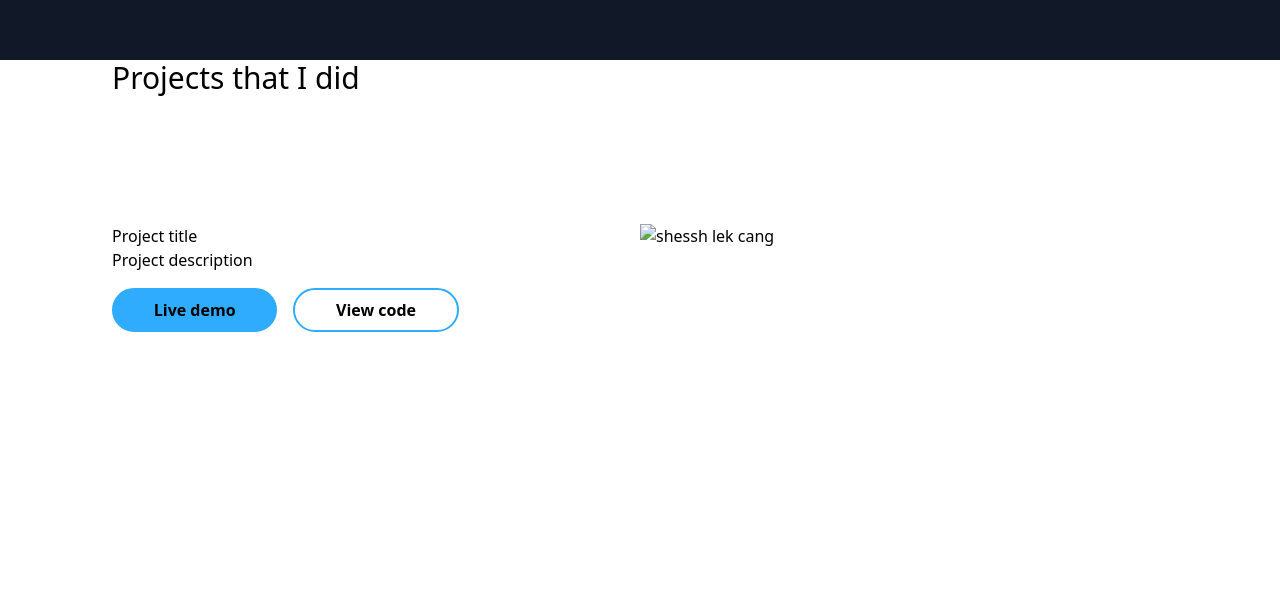
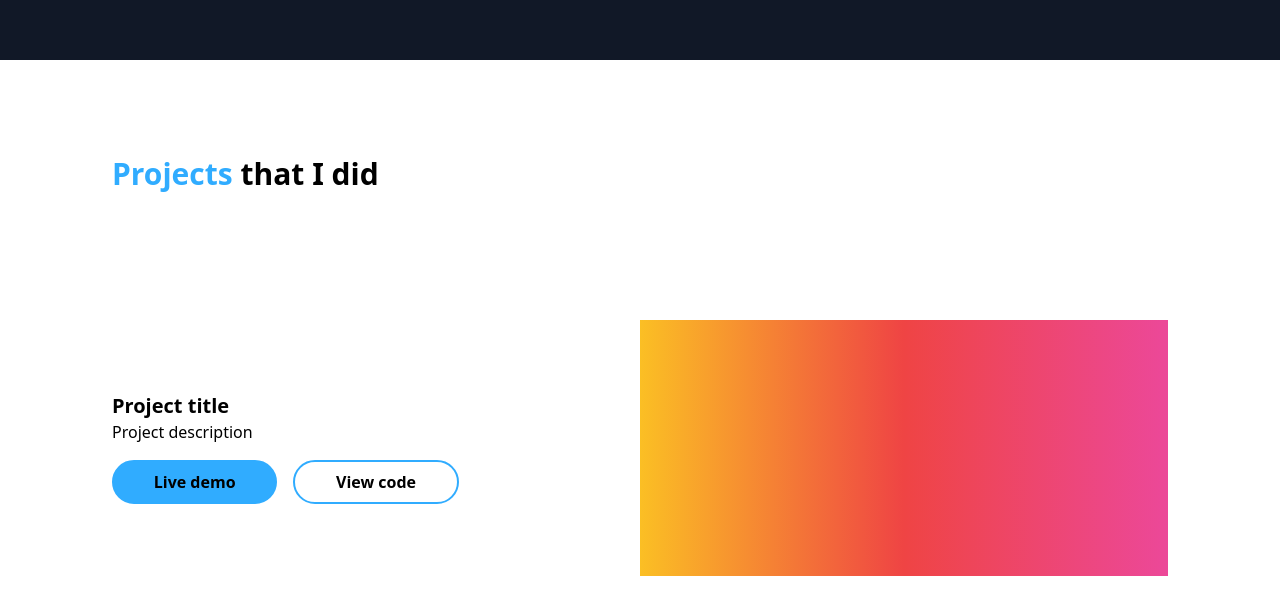
Before and after one commit to HafizuddinSharif/gatsby-portfolio, a Gatsby site: page / in a window 1280 px wide. Shown: the part 2092-2706 px from the top of the page. Before the commit the page ends 2552 px from the top, so only its background shows below. Built offline with nearby package versions, Linux system fonts and the light colour scheme; Gatsby itself is replaced by a stand-in of ours.

Commit message:
Added padding and some styles

```diff
--- a/src/components/projects/projectblock/projectblock.js
+++ b/src/components/projects/projectblock/projectblock.js
@@ -1,18 +1,19 @@
 import React from 'react'
 import Button from '../../button/button'
 
-const projectblock = () => {
+const projectblock = ({ title, description, imageSrc, demoLink, codeLink }) => {
     return (
         <div className="py-32 grid grid-cols-1 lg:grid-cols-2 gap-y-4">
-            <div className="col-span-1">
-                <h3>Project title</h3>
+            <div className="col-span-1 my-auto">
+                <h3 className="text-xl font-bold">Project title</h3>
                 <p>Project description</p>
                 <div className="grid grid-cols-6 w-full gap-4">
                     <Button text="Live demo" isFill={true} isBgDark={false}/>
                     <Button text="View code" isFill={false} isBgDark={false}/>
                 </div>
             </div>
-            <img className="col-span-1" src="" alt="shessh lek cang"></img>
+            <div className="col-span-1 bg-gradient-to-r from-yellow-400 via-red-500 to-pink-500 h-64 w-100">
+            </div>
 
         </div>
     )
--- a/src/components/projects/projects.js
+++ b/src/components/projects/projects.js
@@ -3,8 +3,8 @@ import ProjectBlock from './projectblock/projectblock'
 
 const projects = () => {
     return (
-        <div className="px-5 lg:px-28 grid grid-cols-1">
-            <h1 className="text-3xl">Projects that I did</h1>
+        <div className="px-5 py-24 lg:px-28 grid grid-cols-1">
+            <h1 className="text-3xl font-bold"><span className="text-secondary">Projects</span> that I did</h1>
             <ProjectBlock />
         </div>
     )
```
